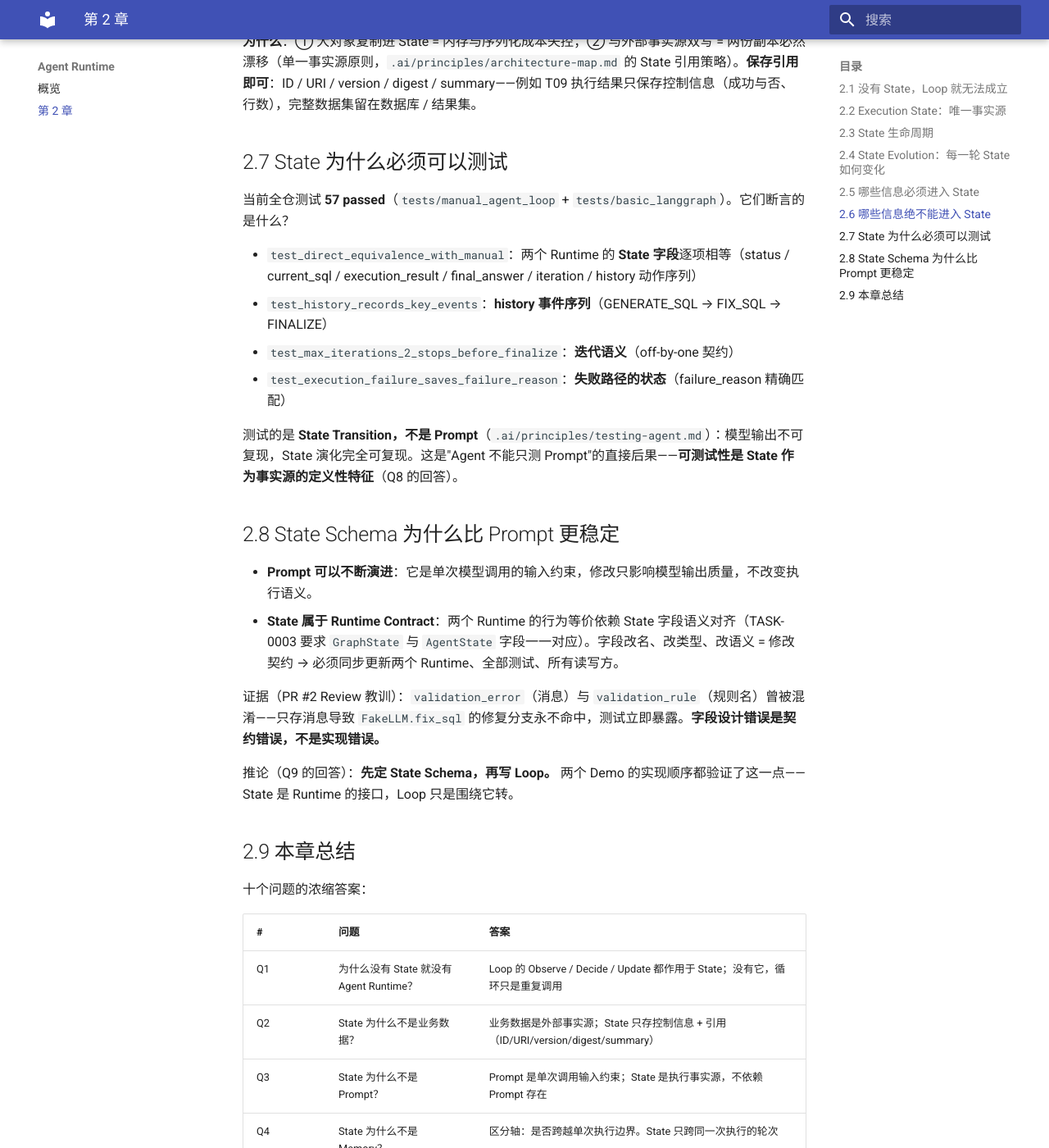
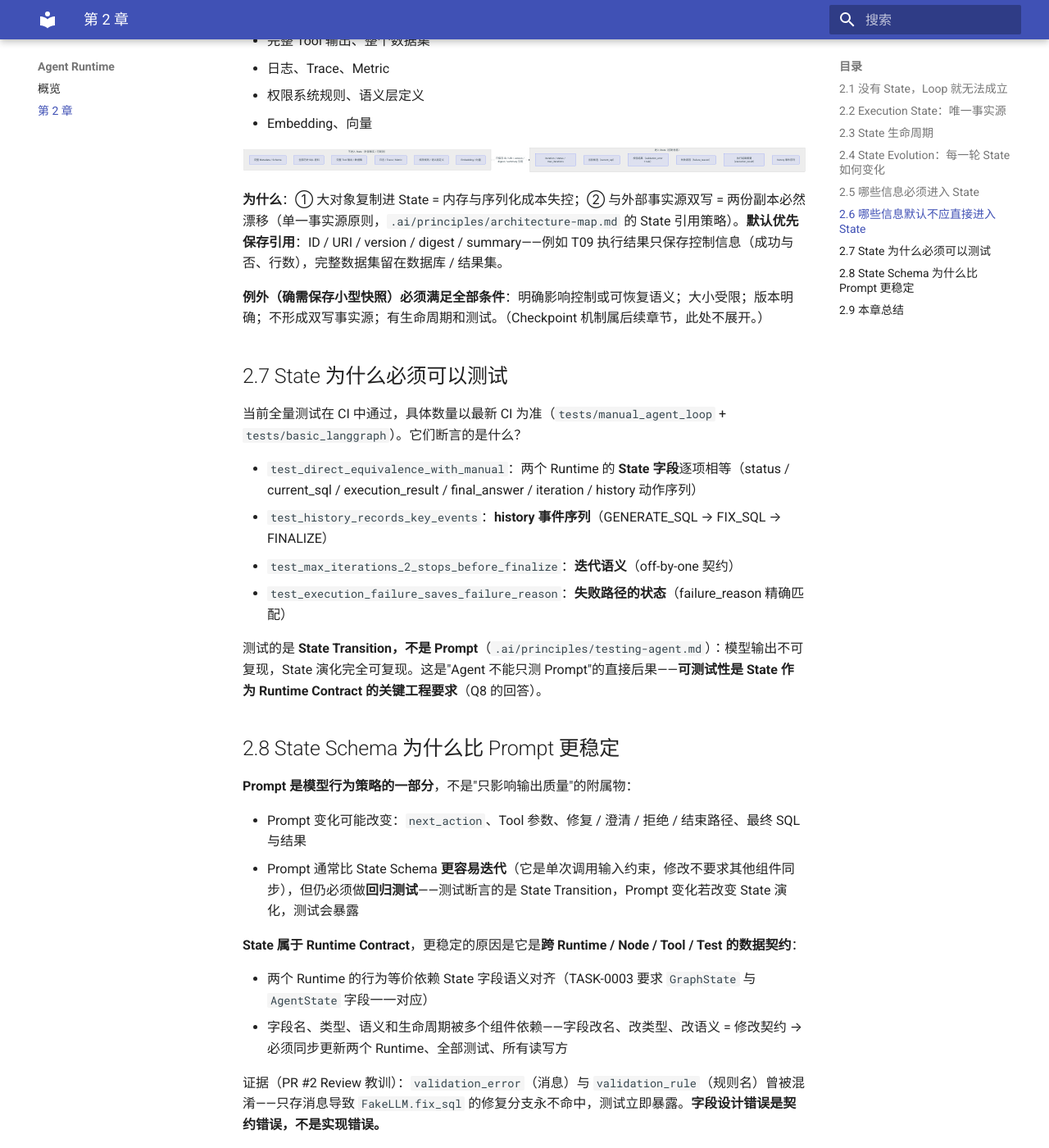
Before and after one commit to AnRun-M/enterprise-ai-agent-handbook, an MkDocs documentation site: the page built from docs/02-agent-runtime/ch02-execution-state.md, in a window 1280 px wide and 1400 px high, scrolled down 4614 px. Shown: the whole window at 82% size. Built offline with MkDocs 1.6.1 and Material for MkDocs 9.7.7, drawn with Linux system fonts in a browser that asks for light colours; some of the changed text lies outside the part shown.

Commit message:
docs: refine execution state contract boundaries
Co-Authored-By: Claude <noreply@anthropic.com>

````diff
--- a/docs/02-agent-runtime/ch02-execution-state.md
+++ b/docs/02-agent-runtime/ch02-execution-state.md
@@ -2,7 +2,7 @@
 
 > 状态：draft（2026-08-01）
 > 前置阅读：第 0 / 1 章、`TERMINOLOGY.md`、`.ai/principles/state-design.md`、`.ai/principles/architecture-map.md`
-> 本章是**全书关于 State 的唯一权威定义**（Part 02 第一章）。Memory / Checkpoint / Reducer / Interrupt / Streaming / Trace / LangGraph API 属后续章节（归属见 architecture-map 第 4 节），本章不展开。
+> 本章是**面向读者关于 Execution State 的核心讲解**（Part 02 第一章）；内部 State 设计约束以 `.ai/principles/state-design.md` 为准；State 与 Context / Memory / Checkpoint 的关系边界以 `.ai/principles/architecture-map.md` 为准。Memory / Checkpoint / Reducer / Interrupt / Streaming / Trace / LangGraph API 属后续章节（归属见 architecture-map 第 4 节），本章不展开。
 
 **整章围绕一句话展开：**
 
@@ -85,7 +85,12 @@ flowchart LR
 | `status` | 生命周期 | 终止判定与外部观察 |
 | `history` | 事件序列 | 可观测 + 测试断言（2.7） |
 
-演化规律（Q10 的回答）：**每一轮 = 读 State → 决策 → 动作 → 写回 State → State 前进一格**。State 从不"被修改"（没有原地突变语义），而是"被替换为下一版本"——manual 通过 `apply_*` 方法、graph 通过 channel 合并（Reducer 机制属 Part 03），两种载体下演化序列一致（`test_direct_equivalence_with_manual` 断言 iteration 与 history 动作序列逐轮相等）。
+演化规律（Q10 的回答）：**每一轮 = 读 State → 决策 → 动作 → 写回 State → State 前进一格**。从**逻辑语义**看，每一轮产生一个新的 State 快照；从**实现机制**看，两者不同：
+
+- **Manual Runtime**：同一个 `AgentState` 对象（可变 dataclass）经过显式 API（`apply_candidate` / `apply_validation` / `apply_execution` / `fail` / `complete_success` / `record_round`）**受控原地更新**
+- **LangGraph Runtime**：节点返回部分更新，由 Graph 合并（Reducer 机制属 Part 03）
+
+两者等价的是**字段语义、状态转换结果和行为契约**，不是对象可变性或更新机制——`test_direct_equivalence_with_manual` 断言 iteration 与 history 动作序列逐轮相等。
 
 ## 2.5 哪些信息必须进入 State
 
@@ -100,9 +105,9 @@ flowchart LR
 | **生命周期状态** | `status` | 三种终止的判据 |
 | **History** | `history`（每轮事件） | 可观测与测试断言（2.7） |
 
-## 2.6 哪些信息绝不能进入 State
+## 2.6 哪些信息默认不应直接进入 State
 
-**绝不放行：完整的外部事实与可观测数据。** 举例（Q7 的回答）：
+**默认不直接复制：完整的外部事实、大对象、日志和可观测数据。** 举例（Q7 的回答）：
 
 - 完整 Metadata、整个 Schema
 - 全部历史 SQL 语料
@@ -132,23 +137,32 @@ flowchart LR
     OUT -. "只保存 ID / URI / version / digest / summary 引用" .-> IN
 ```
 
-**为什么**：① 大对象复制进 State = 内存与序列化成本失控；② 与外部事实源双写 = 两份副本必然漂移（单一事实源原则，`.ai/principles/architecture-map.md` 的 State 引用策略）。**保存引用即可**：ID / URI / version / digest / summary——例如 T09 执行结果只保存控制信息（成功与否、行数），完整数据集留在数据库 / 结果集。
+**为什么**：① 大对象复制进 State = 内存与序列化成本失控；② 与外部事实源双写 = 两份副本必然漂移（单一事实源原则，`.ai/principles/architecture-map.md` 的 State 引用策略）。**默认优先保存引用**：ID / URI / version / digest / summary——例如 T09 执行结果只保存控制信息（成功与否、行数），完整数据集留在数据库 / 结果集。
+
+**例外（确需保存小型快照）必须满足全部条件**：明确影响控制或可恢复语义；大小受限；版本明确；不形成双写事实源；有生命周期和测试。（Checkpoint 机制属后续章节，此处不展开。）
 
 ## 2.7 State 为什么必须可以测试
 
-当前全仓测试 **57 passed**（`tests/manual_agent_loop` + `tests/basic_langgraph`）。它们断言的是什么？
+当前全量测试在 CI 中通过，具体数量以最新 CI 为准（`tests/manual_agent_loop` + `tests/basic_langgraph`）。它们断言的是什么？
 
 - `test_direct_equivalence_with_manual`：两个 Runtime 的 **State 字段**逐项相等（status / current_sql / execution_result / final_answer / iteration / history 动作序列）
 - `test_history_records_key_events`：**history 事件序列**（GENERATE_SQL → FIX_SQL → FINALIZE）
 - `test_max_iterations_2_stops_before_finalize`：**迭代语义**（off-by-one 契约）
 - `test_execution_failure_saves_failure_reason`：**失败路径的状态**（failure_reason 精确匹配）
 
-测试的是 **State Transition，不是 Prompt**（`.ai/principles/testing-agent.md`）：模型输出不可复现，State 演化完全可复现。这是"Agent 不能只测 Prompt"的直接后果——**可测试性是 State 作为事实源的定义性特征**（Q8 的回答）。
+测试的是 **State Transition，不是 Prompt**（`.ai/principles/testing-agent.md`）：模型输出不可复现，State 演化完全可复现。这是"Agent 不能只测 Prompt"的直接后果——**可测试性是 State 作为 Runtime Contract 的关键工程要求**（Q8 的回答）。
 
 ## 2.8 State Schema 为什么比 Prompt 更稳定
 
-- **Prompt 可以不断演进**：它是单次模型调用的输入约束，修改只影响模型输出质量，不改变执行语义。
-- **State 属于 Runtime Contract**：两个 Runtime 的行为等价依赖 State 字段语义对齐（TASK-0003 要求 `GraphState` 与 `AgentState` 字段一一对应）。字段改名、改类型、改语义 = 修改契约 → 必须同步更新两个 Runtime、全部测试、所有读写方。
+**Prompt 是模型行为策略的一部分**，不是"只影响输出质量"的附属物：
+
+- Prompt 变化可能改变：`next_action`、Tool 参数、修复 / 澄清 / 拒绝 / 结束路径、最终 SQL 与结果
+- Prompt 通常比 State Schema **更容易迭代**（它是单次调用输入约束，修改不要求其他组件同步），但仍必须做**回归测试**——测试断言的是 State Transition，Prompt 变化若改变 State 演化，测试会暴露
+
+**State 属于 Runtime Contract**，更稳定的原因是它是**跨 Runtime / Node / Tool / Test 的数据契约**：
+
+- 两个 Runtime 的行为等价依赖 State 字段语义对齐（TASK-0003 要求 `GraphState` 与 `AgentState` 字段一一对应）
+- 字段名、类型、语义和生命周期被多个组件依赖——字段改名、改类型、改语义 = 修改契约 → 必须同步更新两个 Runtime、全部测试、所有读写方
 
 证据（PR #2 Review 教训）：`validation_error`（消息）与 `validation_rule`（规则名）曾被混淆——只存消息导致 `FakeLLM.fix_sql` 的修复分支永不命中，测试立即暴露。**字段设计错误是契约错误，不是实现错误。**
 
@@ -166,9 +180,9 @@ flowchart LR
 | Q4 | State 为什么不是 Memory？ | 区分轴：是否跨越单次执行边界。State 只跨同一次执行的轮次 |
 | Q5 | State 为什么不是 Checkpoint？ | Checkpoint 是 State 的持久化快照；不是 State 本身（Part 03 / v0.6.0） |
 | Q6 | 什么必须进入 State？ | 影响下一轮控制决策的信息：控制信息 / 决策结果 / 执行摘要 / 错误 / 生命周期 / history |
-| Q7 | 什么绝不能进入 State？ | 完整外部事实与可观测数据：Metadata / 全量 SQL / 完整 Tool 输出 / 日志 / Trace / 权限规则 / 向量 |
-| Q8 | State 为什么必须可测试？ | 可复现性是事实源的定义性特征；测试断言 State Transition（57 passed），不测 Prompt |
-| Q9 | 为什么 State Schema 比 Prompt 更重要？ | Schema 是 Runtime Contract，修改代价高；Prompt 只是单次调用输入约束 |
+| Q7 | 什么默认不应直接进入 State？ | 完整外部事实与可观测数据（Metadata / 全量 SQL / 完整 Tool 输出 / 日志 / Trace / 权限规则 / 向量）；例外须满足五条件（控制影响 / 大小受限 / 版本明确 / 无双写 / 有生命周期与测试） |
+| Q8 | State 为什么必须可测试？ | 可测试性是 State 作为 Runtime Contract 的关键工程要求；测试断言 State Transition，不测 Prompt（数量以最新 CI 为准） |
+| Q9 | 为什么 State Schema 比 Prompt 更重要？ | Schema 是跨 Runtime / Node / Tool / Test 的数据契约；Prompt 是模型行为策略，更易迭代但仍需回归测试 |
 | Q10 | State 怎样随每轮 Loop 演化？ | 读 → 决策 → 动作 → 写回 → State 前进一格；演化序列可断言、双 Runtime 一致 |
 
 **本章验收标准：**
````
